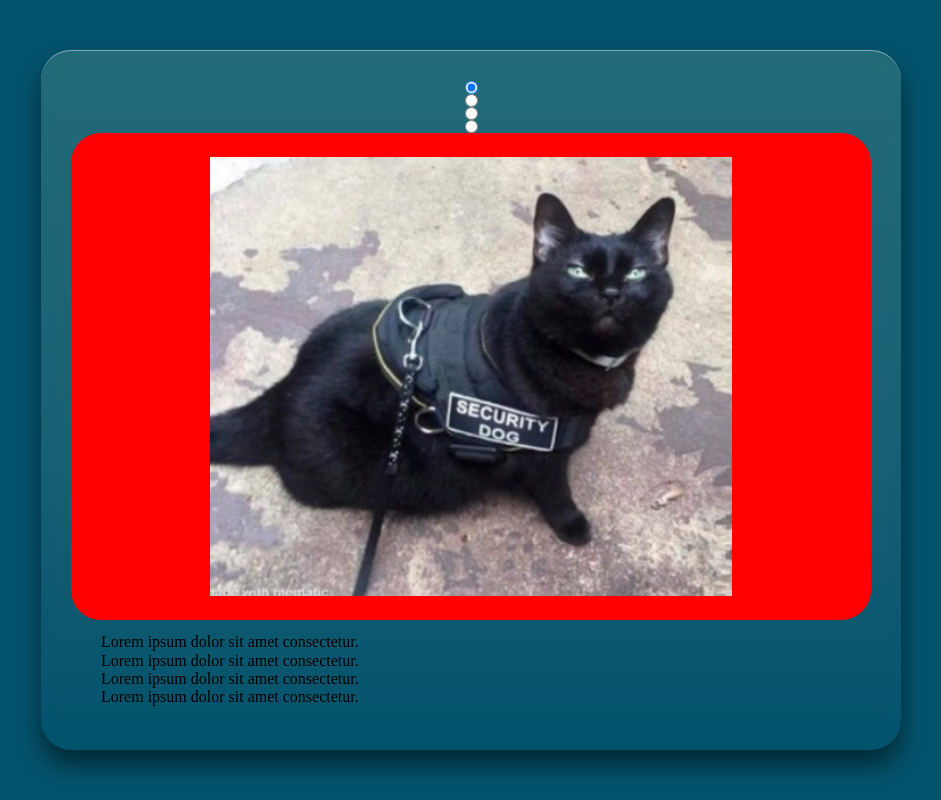
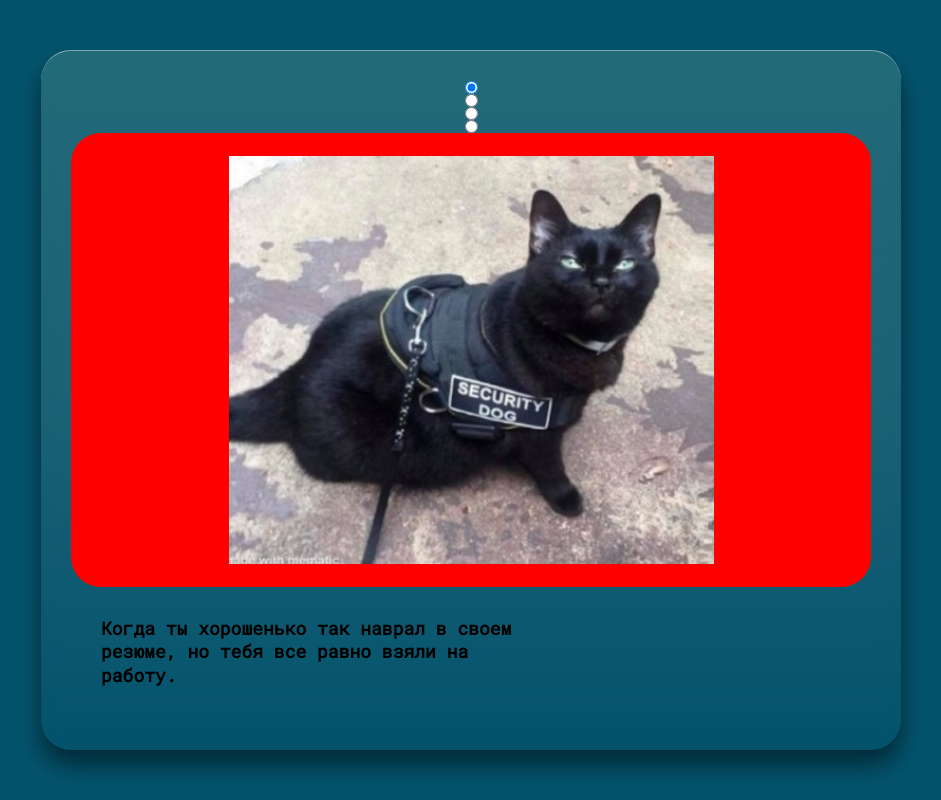
Before and after one commit to hell-llex/cssMemSlider, a plain HTML site: page mem-slider/index.html in a window 1280 px wide. Shown: the whole page, without its empty margins (169-1110 px from the left). Drawn offline with Linux system fonts and the light colour scheme.

Commit message:
feat: add style text (Fri, May 13, 2022 11:44:30 PM)

```diff
--- a/mem-slider/css/style.css
+++ b/mem-slider/css/style.css
@@ -40,7 +40,7 @@ body {
 	width: 100%;
 	overflow: hidden;
 	display: flex;
-	justify-content: center;
+	justify-content: start;
 	align-items: center;
 	background: red;
 	border-radius: 30px;
@@ -49,7 +49,8 @@ body {
 .carousel {
 	height: 90%;
 	width: 3290px;
-	margin-left: 2490px;
+	/* margin-left: 2490px; */
+	margin-left: 0px;
 	display: flex;
 	flex-direction: row;
 	justify-content: start;
@@ -93,18 +94,48 @@ body {
 	justify-content: space-between;
 	align-items: center;
 	width: 100%;
-	height: 100px;
+	height: 150px;
 }
 
-.slides-text {
+.slider-text {
+	display: flex;
+	/* flex-direction: row; */
+	justify-content: start;
+	align-items: center;
+	gap: 10px;
+	overflow: hidden;
+	width: 465px;
+	height: 100%;
+	padding: 30px 30px;
+}
+
+.carousel-text {
+	height: 100%;
+	width: 1940px;
+	margin-left: 0px;
 	display: flex;
 	flex-direction: row;
 	justify-content: start;
 	align-items: center;
-	gap: 10px;
-	width: 70%;
-	height: 100px;
-	padding: 10px 30px;
+	gap: 30px;
+	border-radius: 30px;
+}
+
+.carousel-text p {
+	height: 100%;
+	width: 450px;
+
+	position: relative;
+	display: block;
+	font-family: 'Roboto Mono', monospace;
+	font-weight: 700;
+	font-size: 18px;
+	line-height: 130%;
+	color: black;
+	/* border-radius: 30px;
+	background-position: center;
+	background-repeat: no-repeat;
+	background-size: contain; */
 }
 
 .controls {
--- a/mem-slider/index.html
+++ b/mem-slider/index.html
@@ -24,12 +24,12 @@
             </div>
         </div>
         <div class="container-controls">
-            <div class="slides-text">
+            <div class="slider-text">
                 <div class="carousel-text">
-                    <div class="slide-text-1">Lorem ipsum dolor sit amet consectetur.</div>
-                    <div class="slide-text-2">Lorem ipsum dolor sit amet consectetur.</div>
-                    <div class="slide-text-3">Lorem ipsum dolor sit amet consectetur.</div>
-                    <div class="slide-text-4">Lorem ipsum dolor sit amet consectetur.</div>
+                    <p class="slide-text-1">Когда ты хорошенько так наврал в своем резюме, но тебя все равно взяли на работу.</p>
+                    <p class="slide-text-2">Lorem ipsum dolor sit amet consectetur.</p>
+                    <p class="slide-text-3">Lorem ipsum dolor sit amet consectetur.</p>
+                    <p class="slide-text-4">Lorem ipsum dolor sit amet consectetur.</p>
                 </div>
             </div>
             <div class="controls">
```
